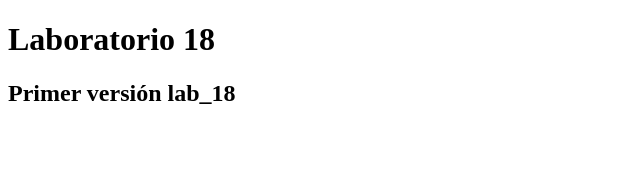
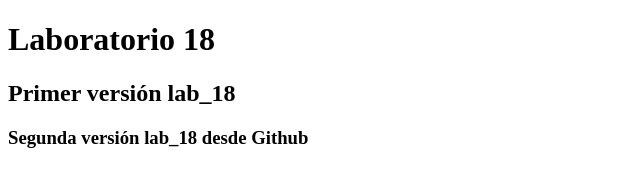
Before and after one commit to juas-jsjc/Laboratorio_18, a plain HTML site: page index.html in a window 1280 px wide. Shown: the whole page, without its empty margins (0-640 px from the left). Drawn offline with Linux system fonts and the light colour scheme.

Commit message:
Versión 2 desde remoto GH

```diff
--- a/index.html
+++ b/index.html
@@ -8,5 +8,6 @@
 <body>
     <h1>Laboratorio 18</h1>
     <h2>Primer versión lab_18</h2>
+    <h3>Segunda versión lab_18 desde Github</h3>
 </body>
 </html>
```
